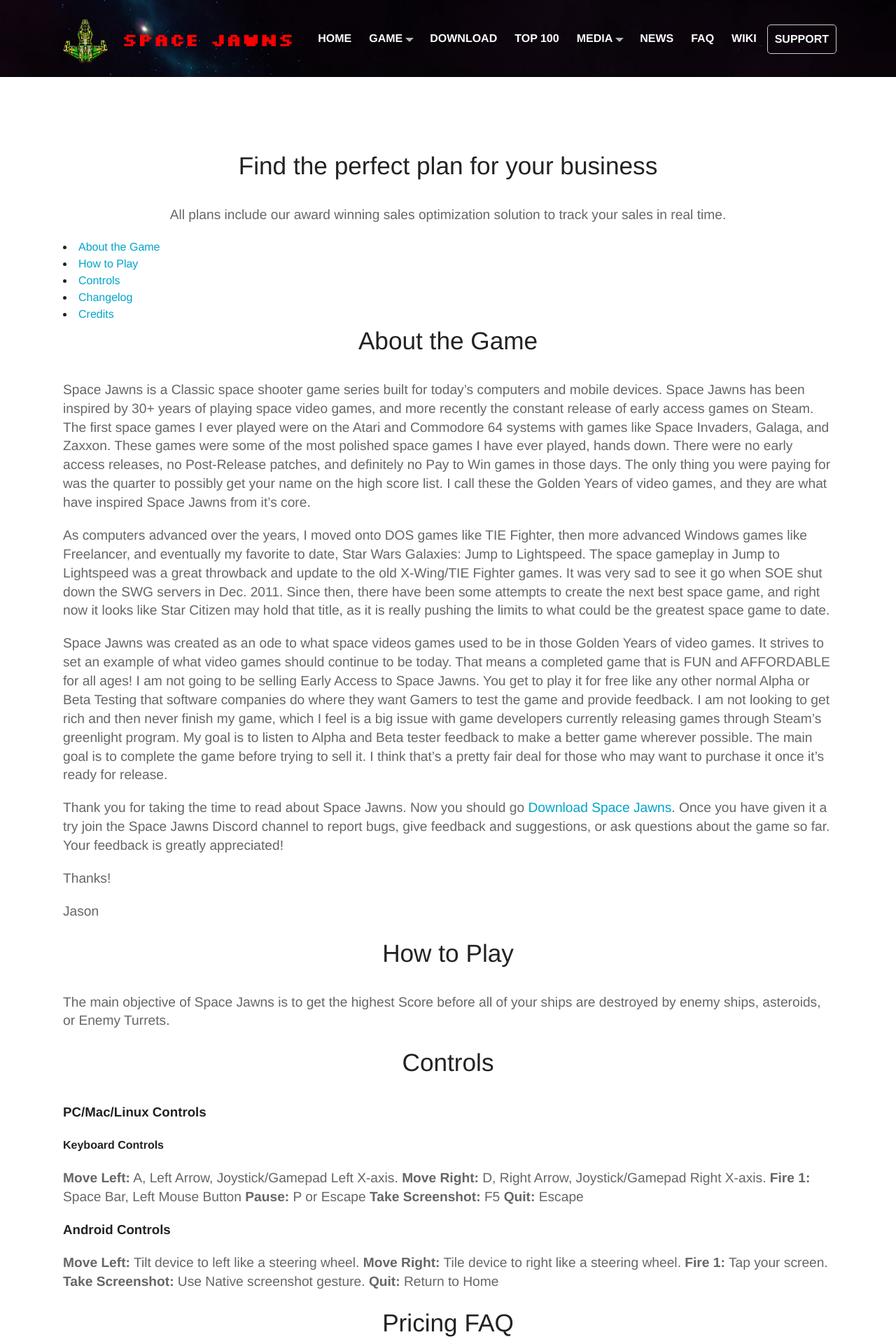
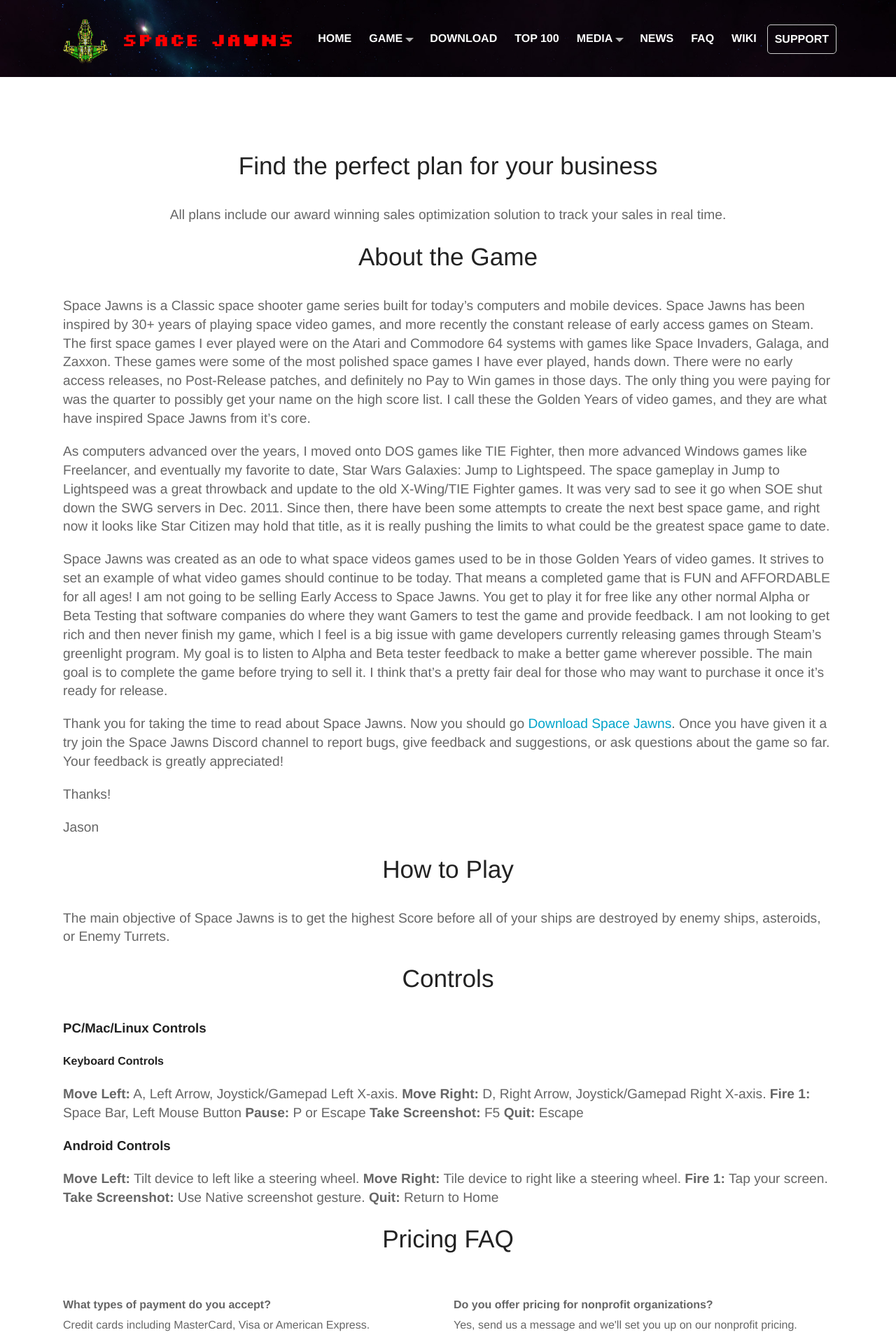
Before and after one commit to sk33lz/spacejawns, a Jekyll site: the page built from docs/pages/game.md, in a window 1280 px wide. Shown: the top 1920 px of the page at 70% size. Built offline with Jekyll 4.4.1, drawn with Linux system fonts in a browser that asks for light colours; nearby versions of some CDN libraries.

Commit message:
Adding content.

```diff
--- a/docs/pages/game.md
+++ b/docs/pages/game.md
@@ -16,11 +16,15 @@
     answer: Contact us for any further questions at <a href="#">john@business.com</a>.
 ---
 
-<li><a href="/about">About the Game</a></li>
-<li><a href="/game#how-to-play">How to Play</a></li>
-<li><a href="/game#controls">Controls</a></li>
-<li><a href="/game#changelog">Changelog</a></li>
-<li><a href="/game#credits">Credits</a></li>
+<nav role="navigation" aria-expanded="false" aria-label="Page menu">
+  <ul>
+    <li><a href="/about">About the Game</a></li>
+    <li><a href="/game#how-to-play">How to Play</a></li>
+    <li><a href="/game#controls">Controls</a></li>
+    <li><a href="/game#changelog">Changelog</a></li>
+    <li><a href="/game#credits">Credits</a></li>
+  </ul>
+</nav>
 
 <h2>About the Game</h2>
 
```
